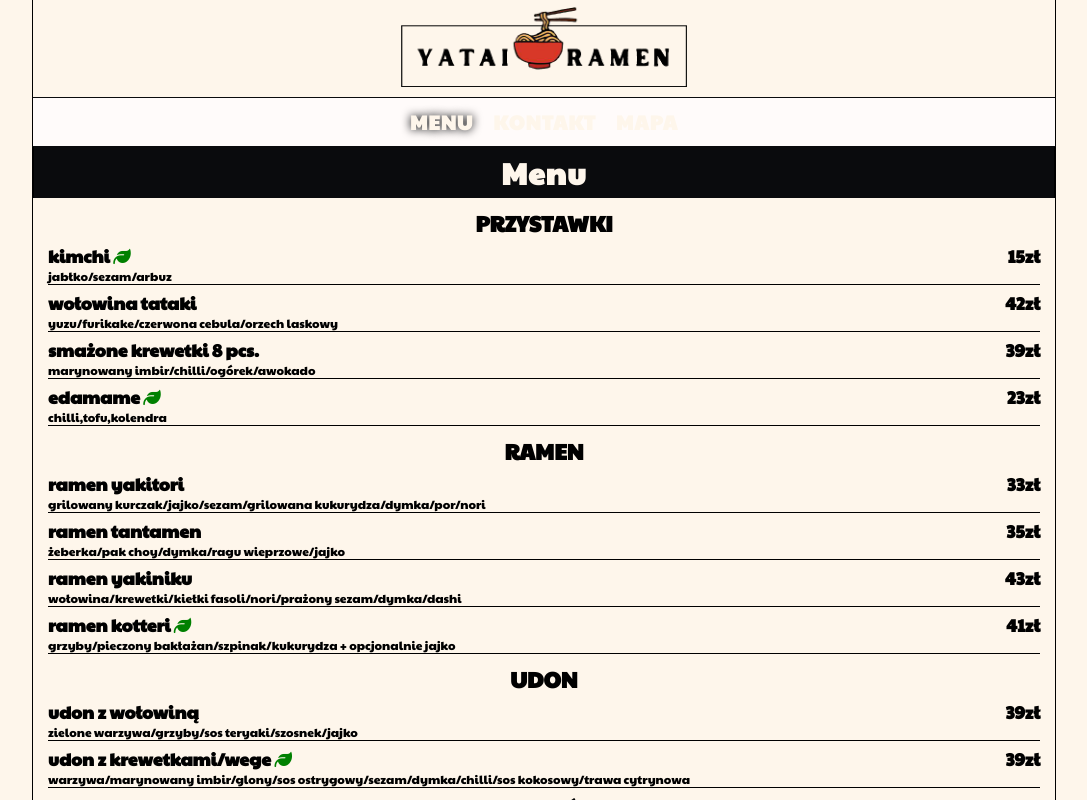
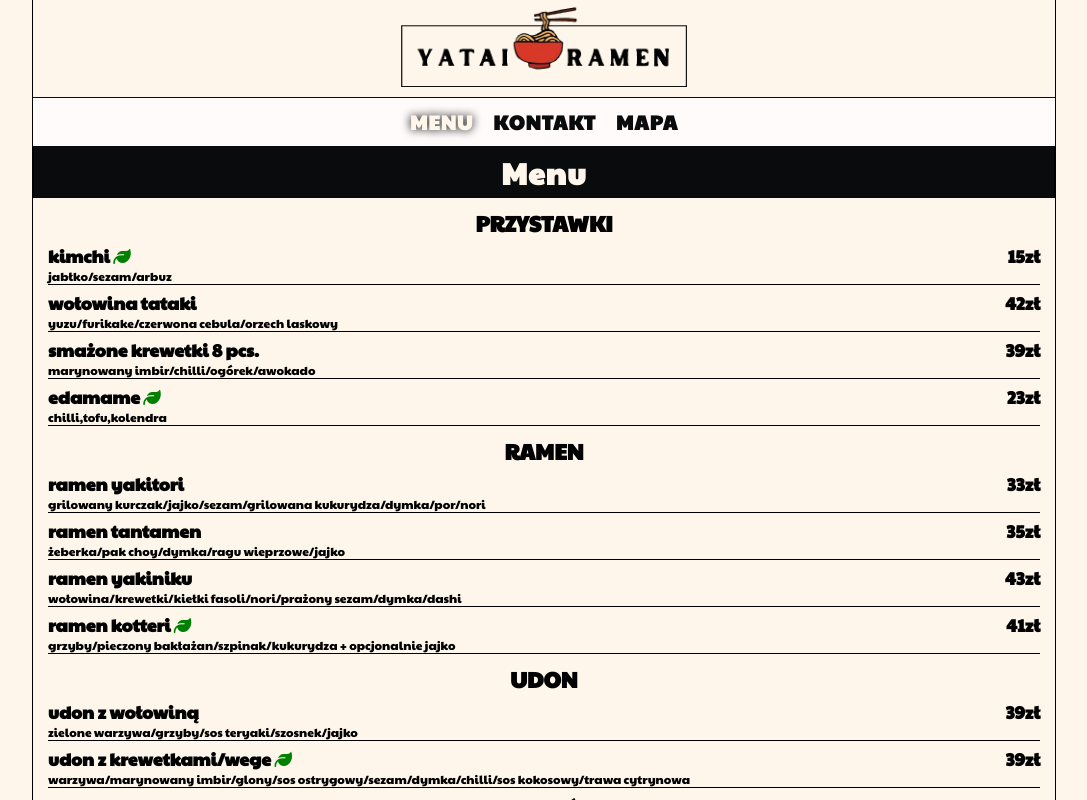
Before and after one commit to Dsrkblood/Yatai-Ramen, a React (Vite) app: page / in a window 1280 px wide. Shown: the top 800 px of the page, without its empty margins (96-1183 px from the left). Built offline with nearby package versions, Linux system fonts and the light colour scheme.

Commit message:
Update index.css

```diff
--- a/src/index.css
+++ b/src/index.css
@@ -63,7 +63,7 @@ nav button {
 	text-transform: uppercase;
 	letter-spacing: 0.1rem;
 	font-weight: bold;
-	color: var(--primary);
+	color: var(--secondary);
 	background: none;
 	border: none;
 	cursor: pointer;
```
